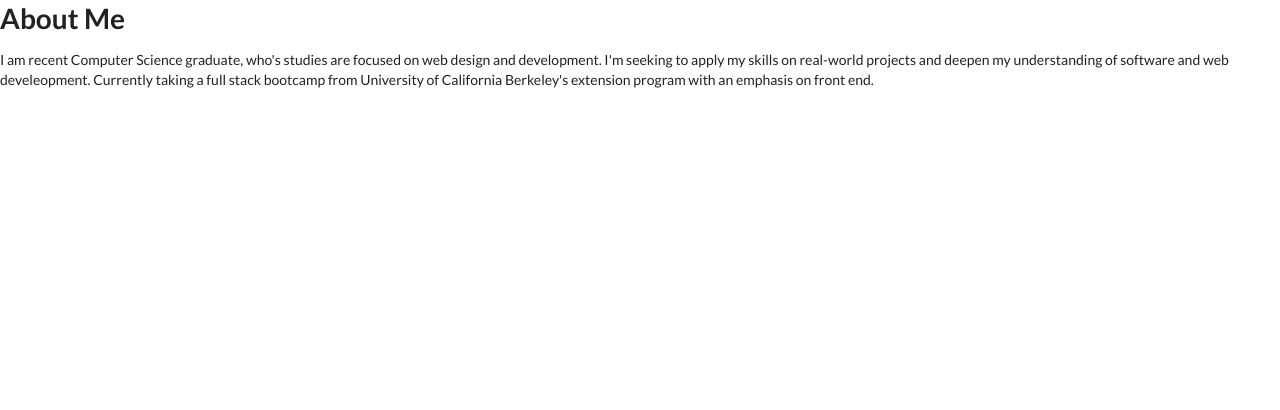
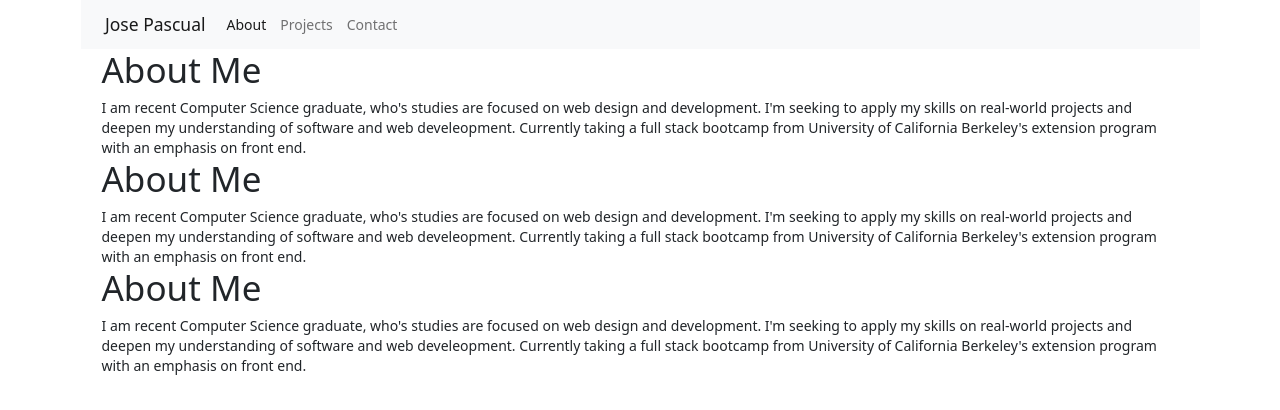
Before and after one commit to plotinusspascual/react-dot-jose, a React (Create React App) app: page / in a window 1280 px wide. Shown: the top 410 px of the page. Built offline with nearby package versions, Linux system fonts and the light colour scheme.

Commit message:
created navbar and imported bootstrap

```diff
--- a/package.json
+++ b/package.json
@@ -11,6 +11,7 @@
     "dotenv": "^16.0.0",
     "pretty": "^2.0.0",
     "react": "^17.0.2",
+    "react-bootstrap": "^2.2.0",
     "react-dom": "^17.0.2",
     "react-scripts": "5.0.0",
     "web-vitals": "^2.1.4"
--- a/public/index.html
+++ b/public/index.html
@@ -11,6 +11,9 @@
     />
     <link rel="stylesheet" href="https://cdnjs.cloudflare.com/ajax/libs/semantic-ui/2.4.1/semantic.min.css" />
     <link rel="apple-touch-icon" href="%PUBLIC_URL%/logo192.png" />
+    <link rel="stylesheet" href="https://stackpath.bootstrapcdn.com/bootstrap/4.1.0/css/bootstrap.min.css"
+integrity="sha384-9gVQ4dYFwwWSjIDZnLEWnxCjeSWFphJiwGPXr1jddIhOegiu1FwO5qRGvFXOdJZ4"
+crossorigin="anonymous">
     <!--
       manifest.json provides metadata used when your web app is installed on a
       user's mobile device or desktop. See https://developers.google.com/web/fundamentals/web-app-manifest/
--- a/src/App.js
+++ b/src/App.js
@@ -3,12 +3,22 @@ import About from './components/About';
 import Contact from './components/Contact';
 import Navbar from './components/Navbar';
 import Projects from './components/Projects';
+import 'bootstrap/dist/css/bootstrap.min.css';
+
+import { Container, Row, Col } from 'react-bootstrap';
 
 function App(){
   return(
-  <main className='text-gray-400 bg-gray-900 body-font'>
-    <About />
-  </main>
+  <Container>
+    <Navbar />
+    <Row>
+      <Col>
+        <About />
+        <Contact />
+        <Projects />
+      </Col>
+    </Row>
+  </Container>
   );
 }
 
--- a/src/components/Contact.js
+++ b/src/components/Contact.js
@@ -1 +1,19 @@
-export default function Contact(){}
+import React from "react";
+
+export default function Contact(){
+  return (
+    <section id="about">
+      <div className="container">
+        <h1>About Me</h1>
+        <p>
+          I am recent Computer Science graduate, who's studies are focused
+          on web design and development. I'm seeking to apply my skills on
+          real-world projects and deepen my understanding of software and
+          web develeopment. Currently taking a full stack bootcamp from University
+          of California Berkeley's extension program with an emphasis on front
+          end.
+        </p>
+      </div>
+    </section>
+  );
+}
--- a/src/components/Navbar.js
+++ b/src/components/Navbar.js
@@ -1 +1,29 @@
-export default function Navbar(){}
+import React from "react";
+
+function Navbar(){
+  return(
+<nav class="navbar navbar-expand-lg navbar-light bg-light">
+  <div class="container-fluid">
+    <a class="navbar-brand" href="#">Jose Pascual</a>
+    <button class="navbar-toggler" type="button" data-bs-toggle="collapse" data-bs-target="#navbarNavDropdown" aria-controls="navbarNavDropdown" aria-expanded="false" aria-label="Toggle navigation">
+      <span class="navbar-toggler-icon"></span>
+    </button>
+    <div class="collapse navbar-collapse" id="navbarNavDropdown">
+      <ul class="navbar-nav">
+        <li class="nav-item">
+          <a class="nav-link active" aria-current="page" href="#">About</a>
+        </li>
+        <li class="nav-item">
+          <a class="nav-link" href="#">Projects</a>
+        </li>
+        <li class="nav-item">
+          <a class="nav-link" href="#">Contact</a>
+        </li>
+      </ul>
+    </div>
+  </div>
+</nav>
+  )
+}
+
+export default Navbar;
--- a/src/components/Projects.js
+++ b/src/components/Projects.js
@@ -1 +1,19 @@
-export default function Projects(){}
+import React from "react";
+
+export default function Projects(){
+  return (
+    <section id="about">
+      <div className="container">
+        <h1>About Me</h1>
+        <p>
+          I am recent Computer Science graduate, who's studies are focused
+          on web design and development. I'm seeking to apply my skills on
+          real-world projects and deepen my understanding of software and
+          web develeopment. Currently taking a full stack bootcamp from University
+          of California Berkeley's extension program with an emphasis on front
+          end.
+        </p>
+      </div>
+    </section>
+  );
+}
```
Also changed, not shown: 1 other file (tests, documents, lock files or other folders).
